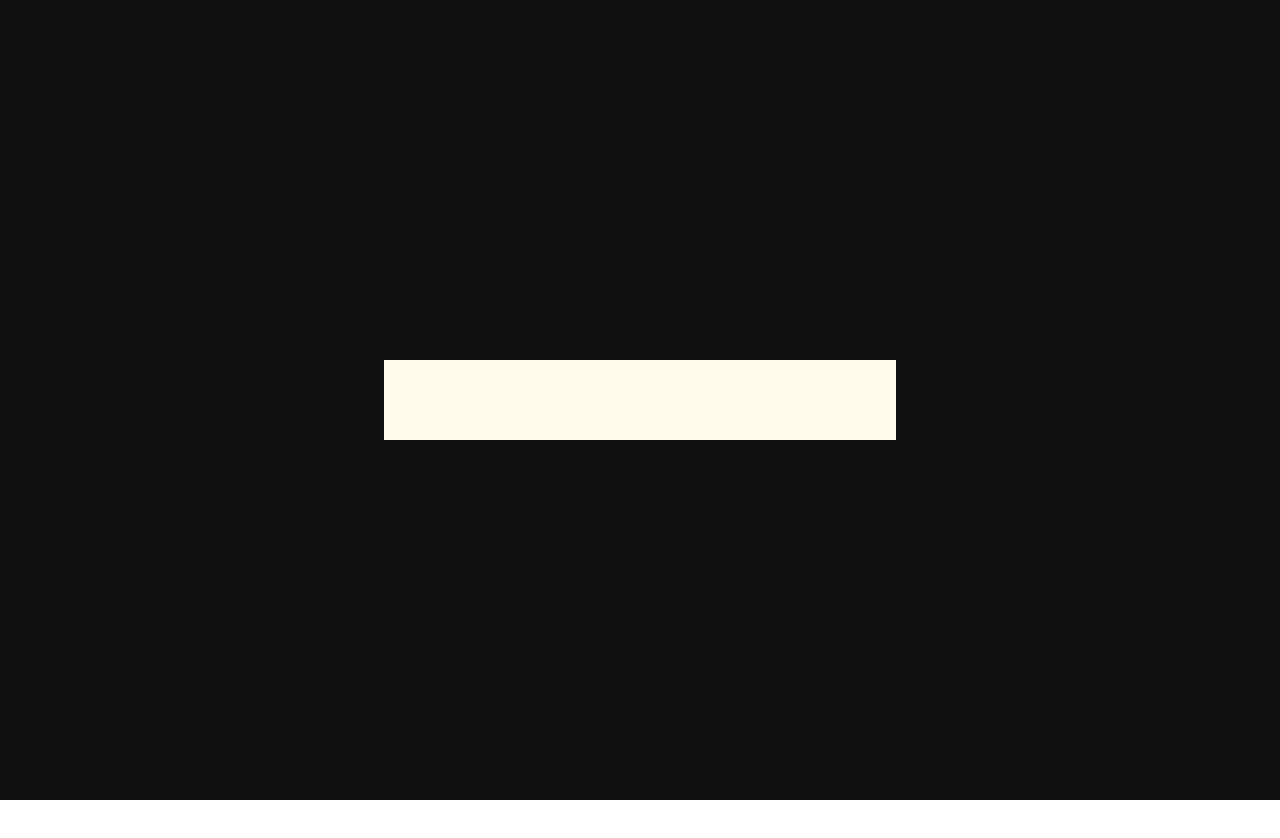
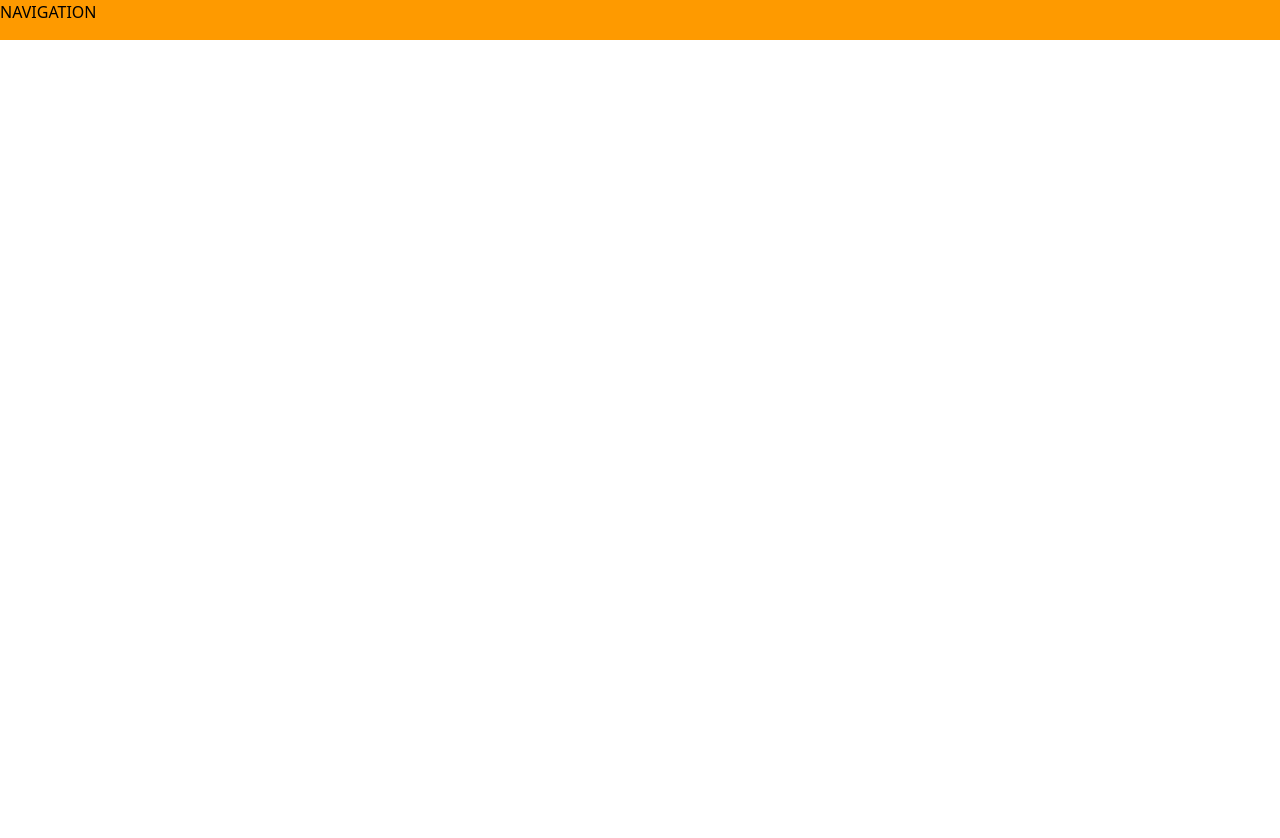
Before and after one commit to jjplaza-dev/Web-Dev-Portfolio, a React (Vite) app in the folder frontend/: page / in a window 1280 px wide. Shown: the top 838 px of the page. Before the commit the page ends 800 px from the top, so only its background shows below. Built offline with nearby package versions, Linux system fonts and the light colour scheme.

Commit message:
Load screen
Load screen animation optimization and code cleanup

```diff
--- a/frontend/src/App.jsx
+++ b/frontend/src/App.jsx
@@ -1,10 +1,12 @@
 import Loadscreen from "./components/Loadscreen"
+import Navigation from "./components/Navigation"
 
 
 function App() {
 
   return <>
   <Loadscreen />
+  <Navigation />
   </>
 
 }
--- a/frontend/src/components/Loadscreen.jsx
+++ b/frontend/src/components/Loadscreen.jsx
@@ -1,5 +1,4 @@
 import React, { useEffect, useState } from 'react'
-import styles from "./Loadscreen.module.css"
 
 function Loadscreen() {
 
@@ -40,6 +39,10 @@
           `polygon(100% 100%, 100% 100%, 100% 50%, 100% 50%)`
         ];
 
+        document.getElementById("centerText").style.opacity = "0";
+        document.getElementById("pathParent").style.backgroundColor = "transparent";
+        document.querySelector("body").style.overflowY = "auto";
+
         finalPaths.forEach((newPath, index) => {
           setTimeout(() => {
             setInitialPath((prevPaths) => {
@@ -57,24 +60,27 @@
     return () => clearTimeout(timeout1);
   }, []);
 
-  return <>
-    <section className='w-screen h-screen relative'>
-      <div className='w-[40%] h-[10%] bg-amber-50 absolute right-[50%] bottom-[50%] translate-x-[50%] translate-y-[50%]'></div>
-      <div className="w-full h-full bg-[#101010]" id='pathParent'>
+  const pathStyles = {
+    width: "100%",
+    height: "100%",
+    position: "absolute",
+    backgroundColor: "rgb(10, 10, 10)",
+    transition: "all ease-in-out 0.4s"
+  };
 
-          <div className={styles.firstPath} style={{clipPath: initialPath[0]}}></div>
-          <div className={styles.firstPath} style={{clipPath: initialPath[1]}}></div>
-          <div className={styles.firstPath} style={{clipPath: initialPath[2]}}></div>
-          <div className={styles.firstPath} style={{clipPath: initialPath[3]}}></div>
-          <div className={styles.firstPath} style={{clipPath: initialPath[4]}}></div>
-          <div className={styles.firstPath} style={{clipPath: initialPath[5]}}></div>
-          <div className={styles.firstPath} style={{clipPath: initialPath[6]}}></div>
-          <div className={styles.firstPath} style={{clipPath: initialPath[7]}}></div>
-
+  return (
+    <section className='fixed'>
+      <div className='w-[40%] h-[10%] bg-amber-50 absolute right-[50%] bottom-[50%] translate-x-[50%] translate-y-[50%] transition-all ease-in-out duration-1000' id='centerText'>
+        <div className='w-fit absolute right-[50%] bottom-[50%] translate-x-[50%] translate-y-[50%]'>WEB DESIGNER & DEVELOPER</div>
+      </div>
+      <div className="w-screen h-screen" style={{backgroundColor: "white", transition: "all ease-in-out 1s"}} id='pathParent'>
+        {initialPath.map((path, index) => (
+            <div key={index} style={{ ...pathStyles, clipPath: path }} />
+        ))}
       </div>
     </section>
 
-  </>
+  );
 }
 
 export default Loadscreen
--- a/frontend/src/components/Loadscreen.module.css
+++ /dev/null
@@ -1,13 +0,0 @@
-.loadscreen {
-    width: 100vw;
-    height: 100vh;
-    background-color: #913333;
-}
-
-.firstPath {
-    width: 100%;
-    height: 100%;
-    position: absolute;
-    background-color: rgb(0, 0, 0);
-    transition: all ease-in-out 0.4s;
-}
--- a/frontend/src/components/Navigation.jsx
+++ b/frontend/src/components/Navigation.jsx
@@ -0,0 +1,10 @@
+import React from 'react'
+
+function Navigation() {
+
+  return <>
+    <section className='w-screen h-10 bg-amber-500'>NAVIGATION</section>
+  </>
+}
+
+export default Navigation
--- a/frontend/src/index.css
+++ b/frontend/src/index.css
@@ -1,8 +1,13 @@
 @import "tailwindcss";
 
-
+body {
+    height: 200vh;
+    overflow-x: hidden;
+    overflow-y: hidden;
+}
 * {
     padding: 0;
     margin: 0%;
-    color: white;
+    border: none;
+    color: rgb(0, 0, 0);
 }
```
